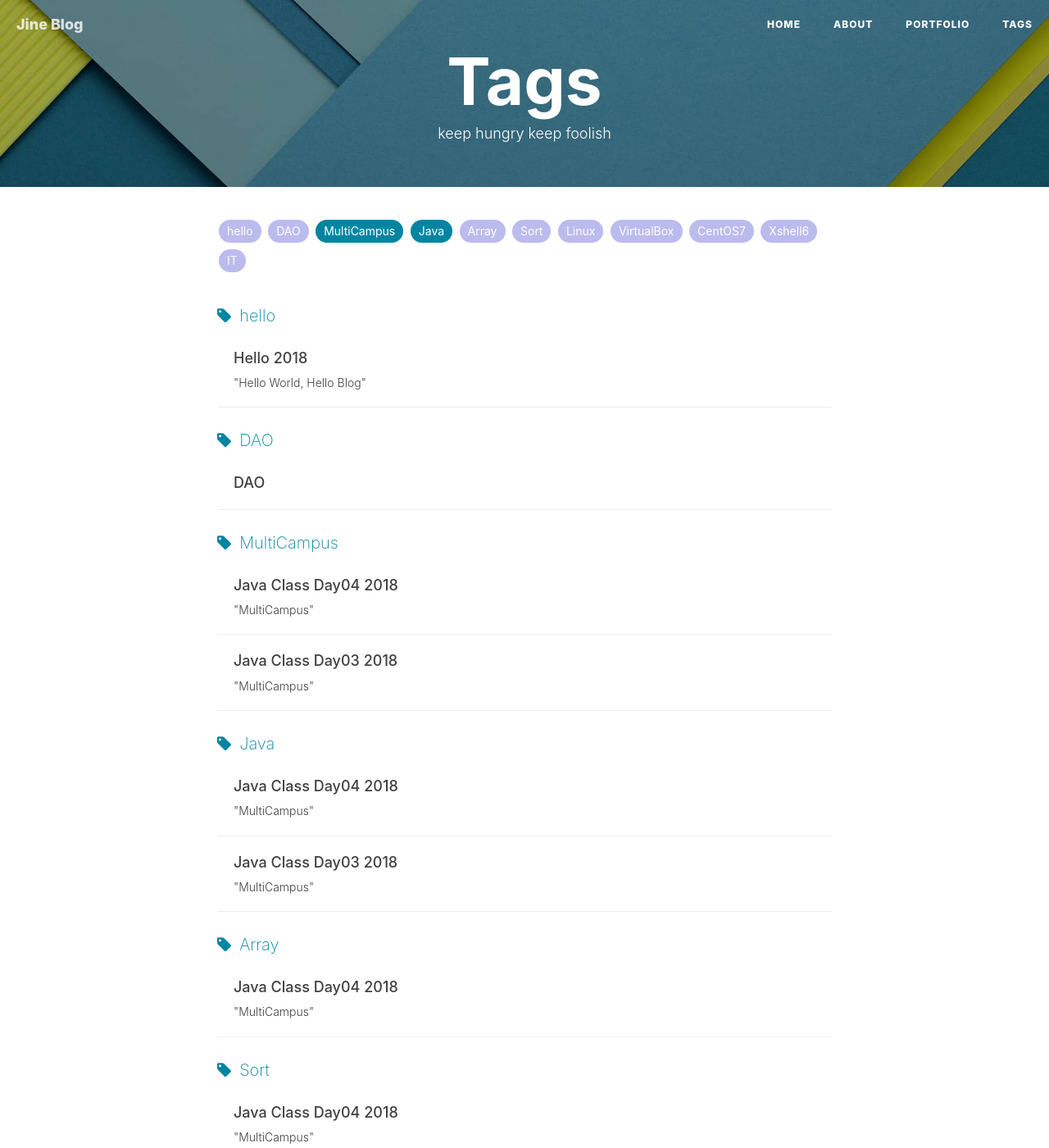
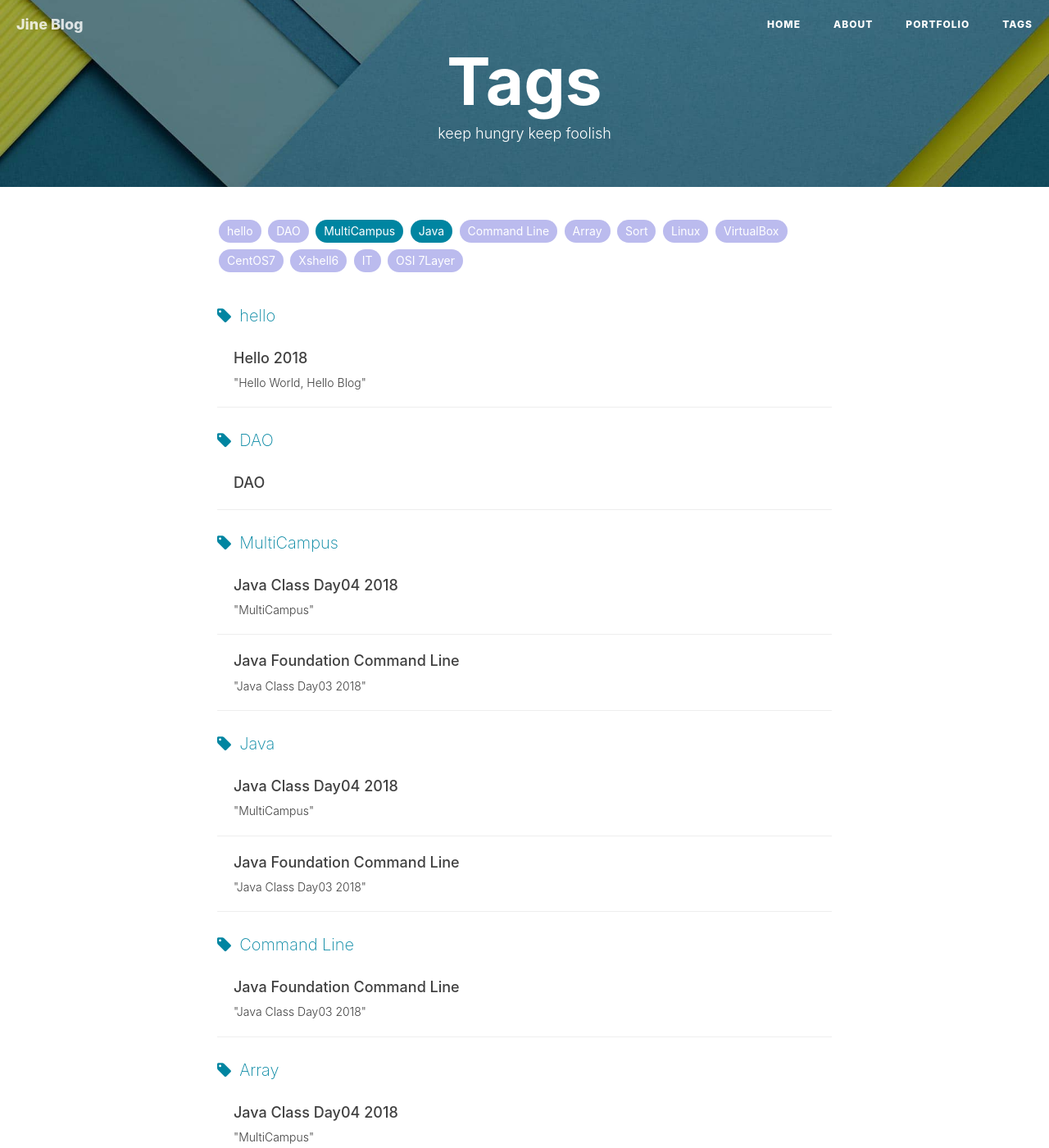
Before and after one commit to jine9529/jine9529.github.io, a Jekyll site: the page built from tags.html, in a window 1280 px wide and 1400 px high. Shown: the whole window at 82% size. Built offline with Jekyll 4.4.1, drawn with Linux system fonts in a browser that asks for light colours; nearby versions of some CDN libraries; comment, search, counter and statistics services are not loaded; some of the changed text lies outside the part shown.

Commit message:
modify title

```diff
--- a/_posts/2018-07-05-linux install-2018.md
+++ b/_posts/2018-07-05-IT Classification, Linux Types-2018.md
@@ -12,12 +12,14 @@ tags:
     - CentOS7
     - Xshell6
     - IT
+    - OSI 7Layer
 ---
 
 ### IT분야
 
 1. 시스템
-  - 하드웨어
+- 하드웨어
+
   - 소프트웨어(시스템소프트웨어, 응용소프트웨어)
 2. 네트워크
   - OSI 7Layer
@@ -73,7 +75,7 @@ OSI(Open Systems interconnerction Reference Model)은 국제표준화기구 (ISO
 
 ### Linux OS
 
-> 리눅스의 원천
+> ##### 리눅스의 원천
 
 유닉스가 업그레이드 되어 무료로 받을수 있는 OS가 리눅스이다.
 
@@ -83,7 +85,7 @@ OSI(Open Systems interconnerction Reference Model)은 국제표준화기구 (ISO
 
 
 
-> 종류
+> ##### 종류
 
 1. 데비안 (데비안계열)
 <br>특징 : 패키지설치와 업그레이드 혹인 다른 패키지의 의존성등을 apt를 이용하여 쉽게 설정할수 있다.
--- a/_posts/2018-07-05-multiCampus-2018.markdown
+++ b/_posts/2018-07-05-Java Foundation Command Line-2018.markdown
@@ -1,10 +1,9 @@
 ---
-
 layout:     post
 
-title:      "Java Class Day03 2018"
+title:      "Java Foundation Command Line"
 
-subtitle:   " \"MultiCampus\""
+subtitle:   " \"Java Class Day03 2018\""
 
 date:       2018-07-05 09:00:00
 
@@ -17,7 +16,7 @@ catalog: true
 tags:
     - MultiCampus
     - Java
-
+    - Command Line
 ---
 
 
```
Also changed, not shown: other parts of _posts/2018-07-05-IT Classification, Linux Types-2018.md (+1 -1 lines).
